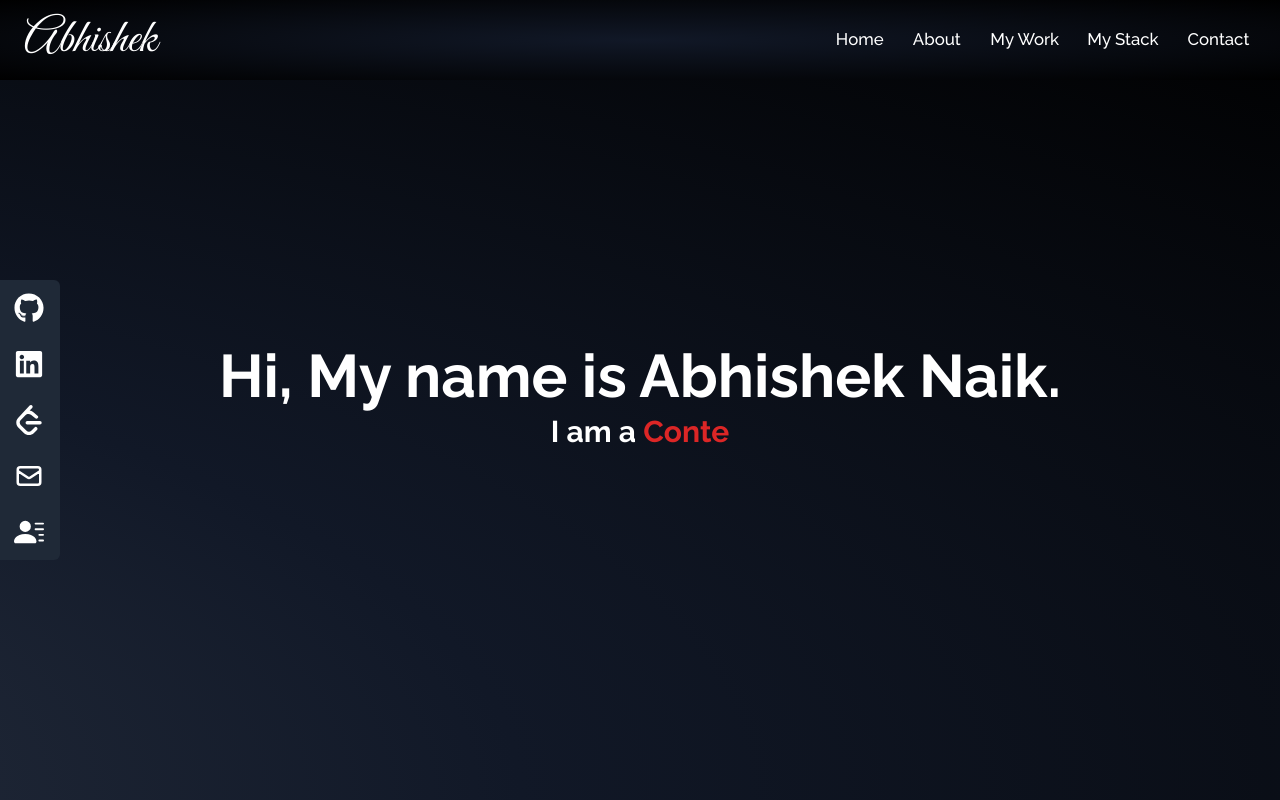
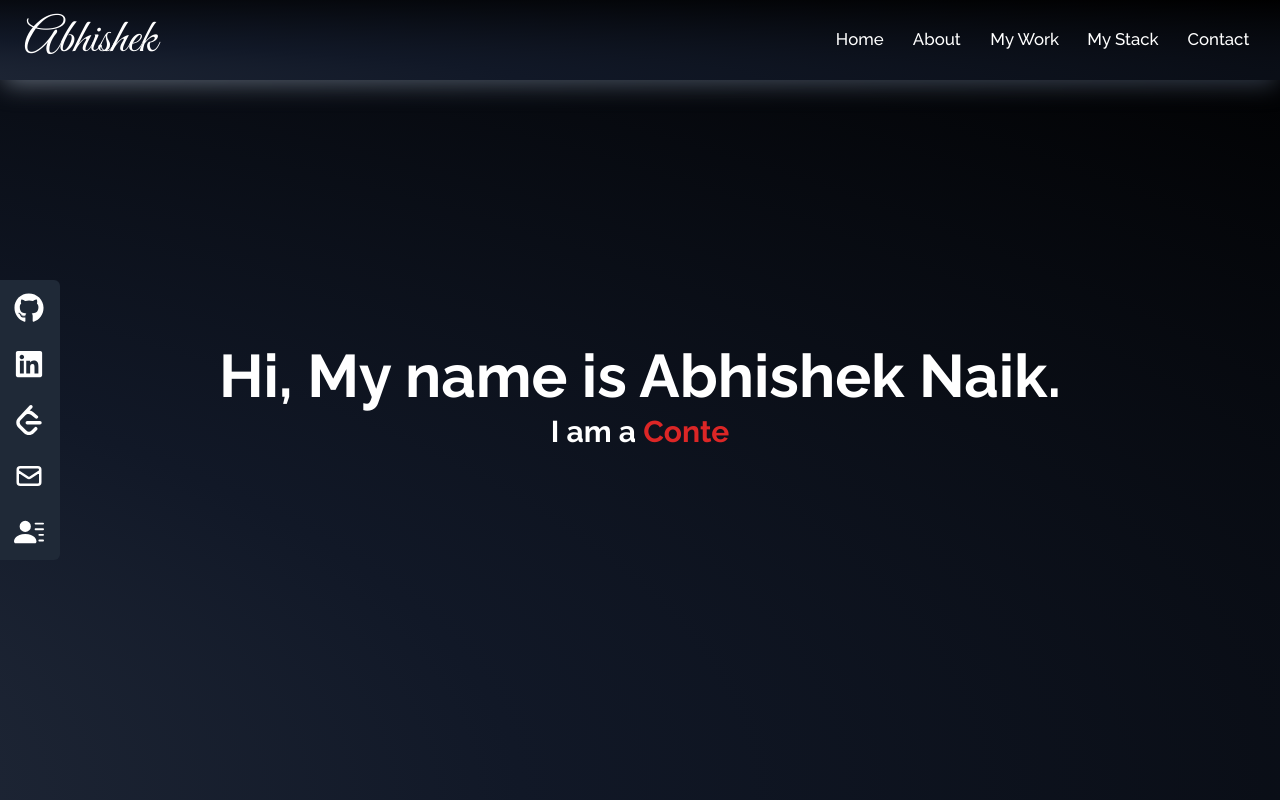
Before and after one commit to AbhishekNaik1112/MyPortfolio, a React (Create React App) app: page / in a window 1280 px wide. Shown: the top 800 px of the page. Built offline with nearby package versions, Linux system fonts and the light colour scheme; a web font is replaced by a local one.

Commit message:
navbar changes

```diff
--- a/src/components/NavBar.jsx
+++ b/src/components/NavBar.jsx
@@ -28,12 +28,17 @@ const NavBar = () => {
   ];
 
   return (
-    <div className="flex justify-between items-center w-full h-20 px-4 text-white bg-[radial-gradient(ellipse_at_center,_var(--tw-gradient-stops))] from-gray-900 via--900 to-black fixed ">
+    <div className="relative">
+      <div className="blur-md absolute inset-1 h-20 bg-[radial-gradient(ellipse_at_bottom,_var(--tw-gradient-stops))] from-gray-400 via-gray-600 to-gray-900 background-animate"></div>
+
+      <div className="flex justify-between items-center w-full h-20 px-4 text-white bg-[radial-gradient(ellipse_at_bottom,_var(--tw-gradient-stops))] from-gray-700 via-gray-900 to-black fixed background-animate">
+
         <div>
           <h1 className="font-signature text-5xl ml-2 cursor-pointer">
             Abhishek
           </h1>
         </div>
+
         <ul className="hidden md:flex">
           {links.map(({ id, link }) => (
             <li
@@ -64,7 +69,8 @@ const NavBar = () => {
           </ul>
         )}
       </div>
+    </div>
   );
-};
+}
 
 export default NavBar;
--- a/src/index.css
+++ b/src/index.css
@@ -34,7 +34,8 @@
 }
 
 @keyframes infiniteHorizontalAnimation {
-  0%, 100% {
+  0%,
+  100% {
     background-position: 0% 50%;
   }
   2% {
```
Lines whose indentation alone changed are shown as unchanged.
